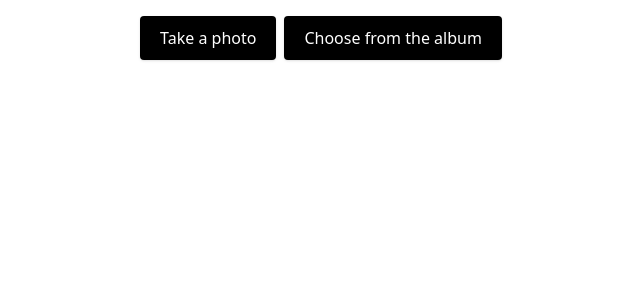
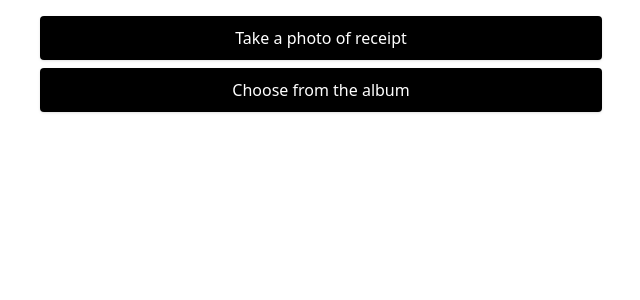
Before and after one commit to ApplicationProgramingTeamwork/myspending, a Django app: page / in a window 1280 px wide. Shown: the top 300 px of the page, without its empty margins (319-959 px from the left). Run offline with Django 5.2, Linux system fonts and the light colour scheme; some libraries are stand-ins or nearby versions.

Commit message:
Fix bugs

```diff
--- a/ai/templates/ai/upload_photo.html
+++ b/ai/templates/ai/upload_photo.html
@@ -1,10 +1,10 @@
-<div class="flex justify-center gap-2">
-  <button class="button" onclick="upload_form_photo_by_camera.click();loading_overlay_layer.style.display='flex';">Take a photo</button>
-  <button class="button" onclick="upload_form_photo_by_album.click();loading_overlay_layer.style.display='flex';">Choose from the album</button>
+<div class="flex flex-col justify-center gap-2">
+  <button class="button" onclick="upload_form_photo_by_camera.click();">Take a photo of receipt</button>
+  <button class="button" onclick="upload_form_photo_by_album.click();">Choose from the album</button>
 </div>
 
 <div id="loading_overlay_layer" class="fixed left-0 top-0 w-screen h-screen bg-white hidden flex-col justify-center items-center gap-5">
-  <div>
+  <div class="-mt-10">
     <svg class="animate-spin -ml-1 mr-3 w-16 h-16 text-black" xmlns="http://www.w3.org/2000/svg" fill="none" viewBox="0 0 24 24">
       <circle class="opacity-25" cx="12" cy="12" r="10" stroke="currentColor" stroke-width="4"></circle>
       <path fill="currentColor" d="M4 12a8 8 0 018-8V0C5.373 0 0 5.373 0 12h4zm2 5.291A7.962 7.962 0 014 12H0c0 3.042 1.135 5.824 3 7.938l3-2.647z"></path>
@@ -16,7 +16,7 @@
 <form id="upload_form" action="{% url 'ai:upload_photo' %}" method="post" enctype="multipart/form-data" hidden>
   {% csrf_token %}
   <div>
-    <input id="upload_form_photo_by_camera" type="file" name="photo" accept="image/*" capture="camera" onchange="upload_form.submit()" />
-    <input id="upload_form_photo_by_album" type="file" name="photo" accept="image/*" onchange="upload_form.submit()" />
+    <input id="upload_form_photo_by_camera" type="file" name="photo" accept="image/*" capture="camera" onchange="upload_form.submit();loading_overlay_layer.style.display='flex';" />
+    <input id="upload_form_photo_by_album" type="file" name="photo" accept="image/*" onchange="upload_form.submit();loading_overlay_layer.style.display='flex';" />
   </div>
 </form>
```
